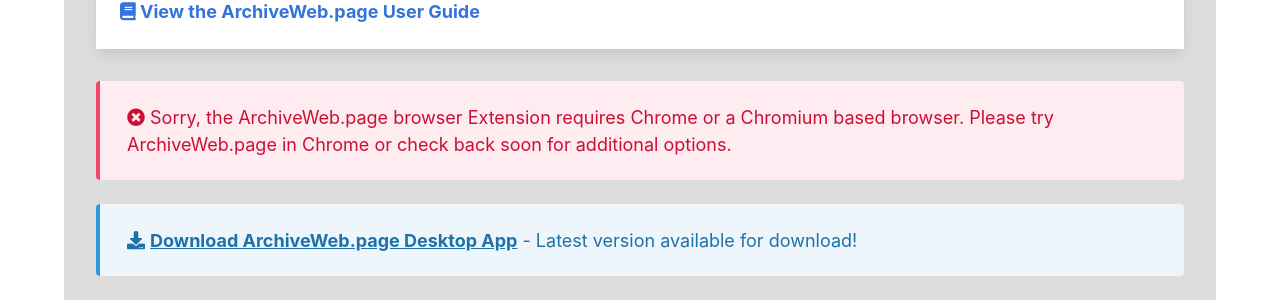
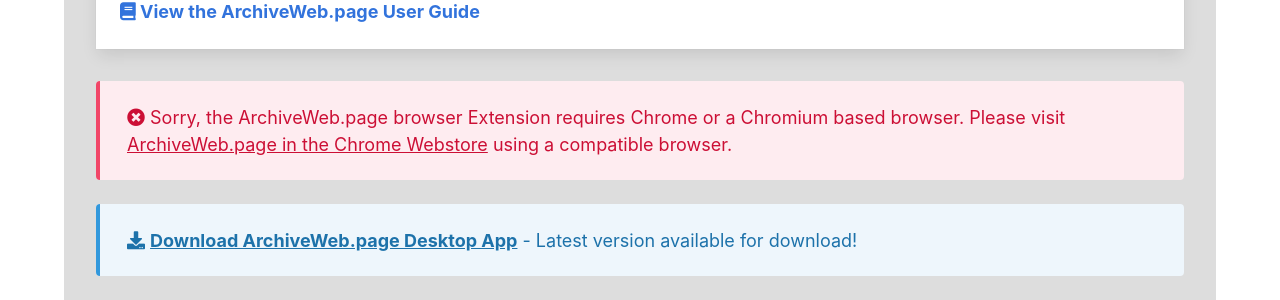
Before and after one commit to webrecorder/archiveweb.page-site, a Jekyll site: the page built from index.html, in a window 1280 px wide. Shown: the part 350-650 px from the top of the page. Built offline with Jekyll 4.4.1, drawn with Linux system fonts in a browser that asks for light colours.

Commit message:
Add link to Chrome webstore, even when the browser isn't compatible
I have run into this SO many times when trying to share this with others.  Now I can finally give them a link!

```diff
--- a/index.html
+++ b/index.html
@@ -45,7 +45,7 @@
         <div class="message ext-not-avail is-danger" style="display: none">
           <div class="message-body">
             <i class="fas fa-times-circle"></i>&nbsp;Sorry, the ArchiveWeb.page browser Extension requires Chrome or a Chromium based browser.
-            Please try ArchiveWeb.page in Chrome or check back soon for additional options.
+            Please visit <a href="https://chromewebstore.google.com/detail/webrecorder-archivewebpag/fpeoodllldobpkbkabpblcfaogecpndd">ArchiveWeb.page in the Chrome Webstore</a> using a compatible browser.
            </div>
         </div>
 
```
